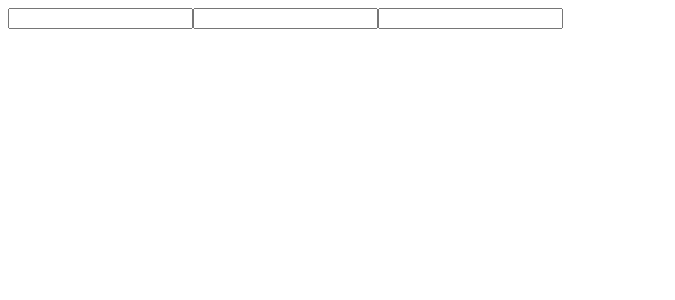
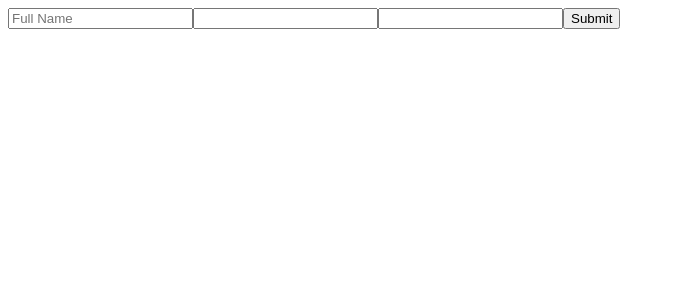
Before and after one commit to munirmahmud/reactjs-101-course, a React (Create React App) app: page / in a window 1280 px wide. Shown: the top 300 px of the page, without its empty margins (0-675 px from the left). Built offline with nearby package versions, Linux system fonts and the light colour scheme.

Commit message:
Form submition done with error handling

```diff
--- a/src/App.jsx
+++ b/src/App.jsx
@@ -7,6 +7,7 @@ function App() {
     password: "",
   };
   const [values, setValues] = useState(formValues);
+  const [isLoading, setLoading] = useState(false);
 
   function handleChange(e) {
     const { name, value } = e.target;
@@ -14,11 +15,37 @@ function App() {
     setValues({ ...values, [name]: value });
   }
 
+  const handleSubmitForm = (e) => {
+    e.preventDefault();
+    setLoading(true);
+
+    if(!values.name) {
+      alert('Please enter your full name');
+      setLoading(false);
+      return;
+    } else if(!values.email) {
+      alert('Please enter your email');
+      setLoading(false);
+      return;
+    }
+
+    setValues({
+      name: "",
+      email: "",
+      password: "",
+    });
+
+    setTimeout(() => {
+      setLoading(false);
+    }, 4000);
+  };
+
   return (
-    <div>
+    <form onSubmit={handleSubmitForm}>
       <input
         type="text"
         name="name"
+        placeholder="Full Name"
         value={values.name}
         onChange={handleChange}
       />
@@ -34,7 +61,9 @@ function App() {
         value={values.password}
         onChange={handleChange}
       />
-    </div>
+
+      <button type="submit" disabled={isLoading}>{isLoading ? `Submitting...` : "Submit"}</button>
+    </form>
   );
 }
 
```
Also changed, not shown: 1 other file (tests, documents, lock files or other folders).
